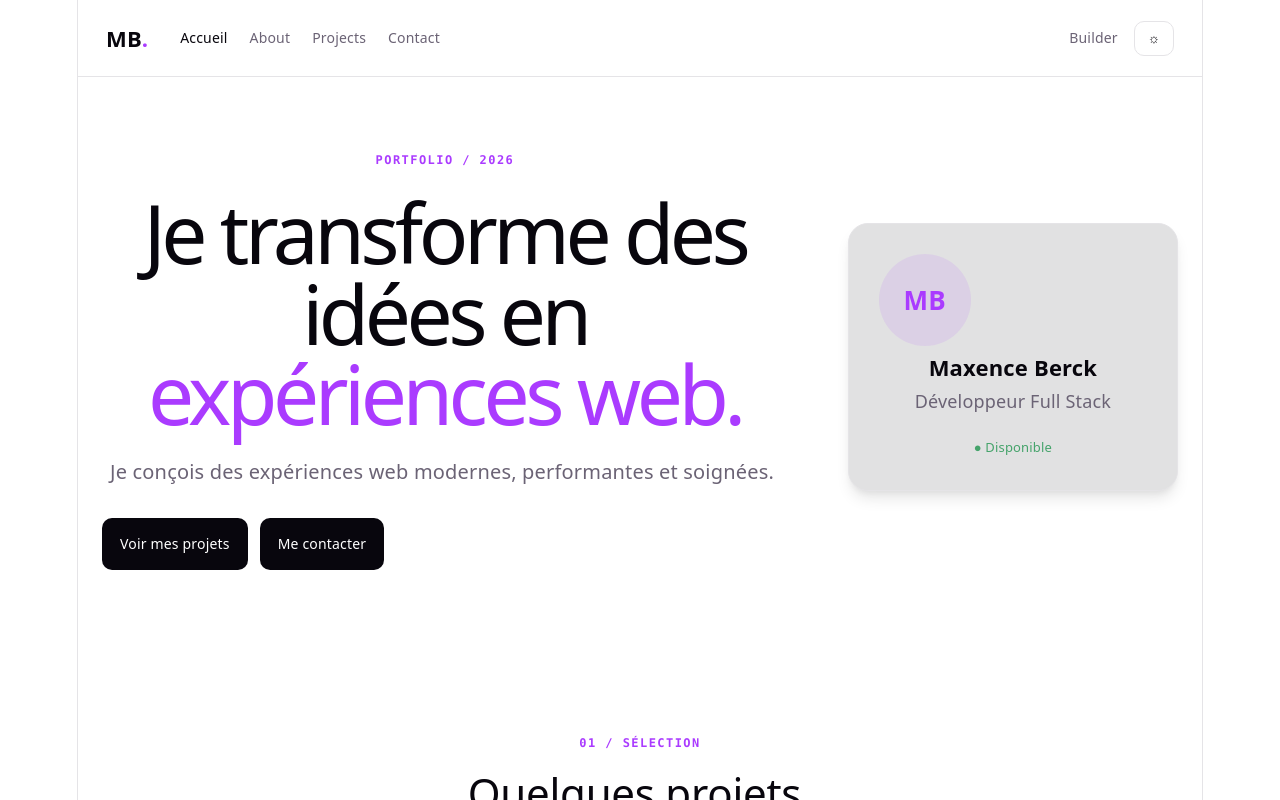
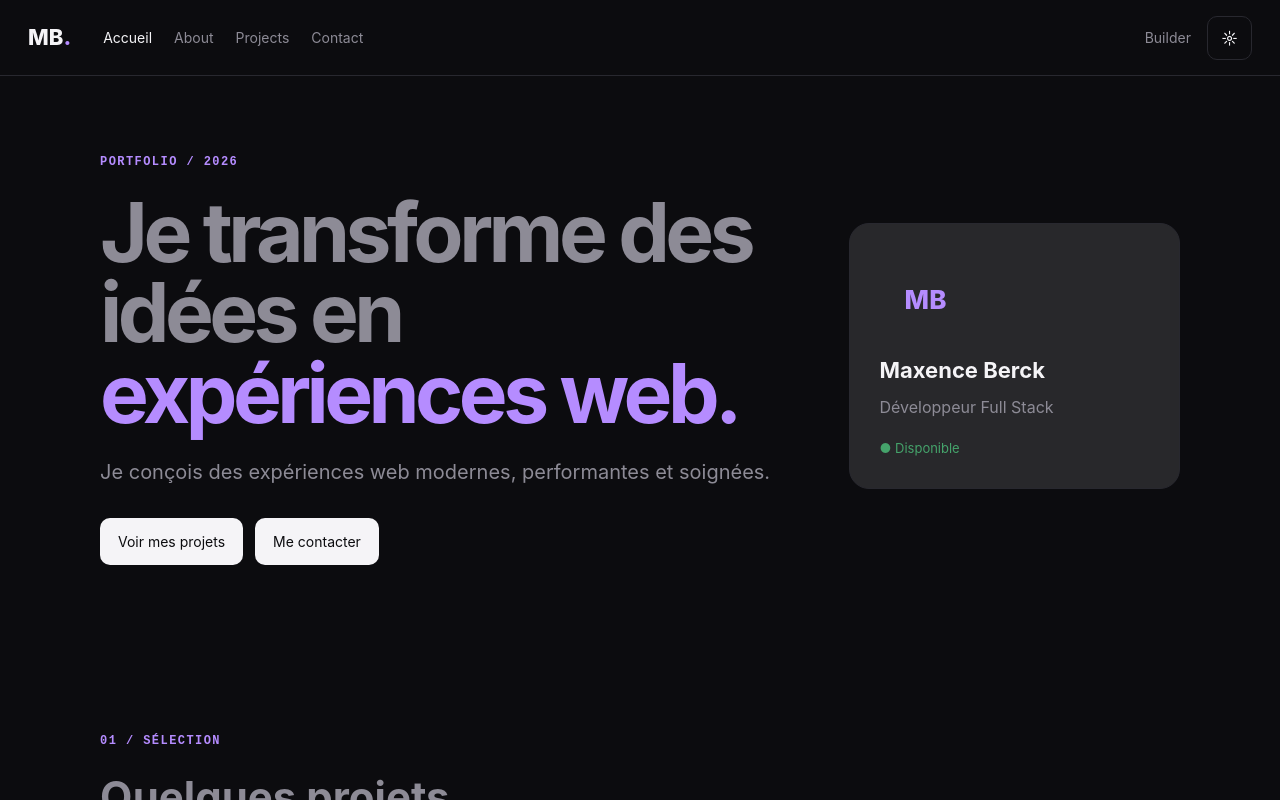
Before and after one commit to maxberck/portfolio_React, a React (Vite) app: page / in a window 1280 px wide. Shown: the top 800 px of the page. Built offline with nearby package versions, Linux system fonts and the light colour scheme.

Commit message:
style: simplify global portfolio theme

```diff
--- a/src/index.css
+++ b/src/index.css
@@ -1,111 +1 @@
-:root {
-  --text: #6b6375;
-  --text-h: #08060d;
-  --bg: #fff;
-  --border: #e5e4e7;
-  --code-bg: #f4f3ec;
-  --accent: #aa3bff;
-  --accent-bg: rgba(170, 59, 255, 0.1);
-  --accent-border: rgba(170, 59, 255, 0.5);
-  --social-bg: rgba(244, 243, 236, 0.5);
-  --shadow:
-    rgba(0, 0, 0, 0.1) 0 10px 15px -3px, rgba(0, 0, 0, 0.05) 0 4px 6px -2px;
-
-  --sans: system-ui, 'Segoe UI', Roboto, sans-serif;
-  --heading: system-ui, 'Segoe UI', Roboto, sans-serif;
-  --mono: ui-monospace, Consolas, monospace;
-
-  font: 18px/145% var(--sans);
-  letter-spacing: 0.18px;
-  color-scheme: light dark;
-  color: var(--text);
-  background: var(--bg);
-  font-synthesis: none;
-  text-rendering: optimizeLegibility;
-  -webkit-font-smoothing: antialiased;
-  -moz-osx-font-smoothing: grayscale;
-
-  @media (max-width: 1024px) {
-    font-size: 16px;
-  }
-}
-
-@media (prefers-color-scheme: dark) {
-  :root {
-    --text: #9ca3af;
-    --text-h: #f3f4f6;
-    --bg: #16171d;
-    --border: #2e303a;
-    --code-bg: #1f2028;
-    --accent: #c084fc;
-    --accent-bg: rgba(192, 132, 252, 0.15);
-    --accent-border: rgba(192, 132, 252, 0.5);
-    --social-bg: rgba(47, 48, 58, 0.5);
-    --shadow:
-      rgba(0, 0, 0, 0.4) 0 10px 15px -3px, rgba(0, 0, 0, 0.25) 0 4px 6px -2px;
-  }
-
-  #social .button-icon {
-    filter: invert(1) brightness(2);
-  }
-}
-
-#root {
-  width: 1126px;
-  max-width: 100%;
-  margin: 0 auto;
-  text-align: center;
-  border-inline: 1px solid var(--border);
-  min-height: 100svh;
-  display: flex;
-  flex-direction: column;
-  box-sizing: border-box;
-}
-
-body {
-  margin: 0;
-}
-
-h1,
-h2 {
-  font-family: var(--heading);
-  font-weight: 500;
-  color: var(--text-h);
-}
-
-h1 {
-  font-size: 56px;
-  letter-spacing: -1.68px;
-  margin: 32px 0;
-  @media (max-width: 1024px) {
-    font-size: 36px;
-    margin: 20px 0;
-  }
-}
-h2 {
-  font-size: 24px;
-  line-height: 118%;
-  letter-spacing: -0.24px;
-  margin: 0 0 8px;
-  @media (max-width: 1024px) {
-    font-size: 20px;
-  }
-}
-p {
-  margin: 0;
-}
-
-code,
-.counter {
-  font-family: var(--mono);
-  display: inline-flex;
-  border-radius: 4px;
-  color: var(--text-h);
-}
-
-code {
-  font-size: 15px;
-  line-height: 135%;
-  padding: 4px 8px;
-  background: var(--code-bg);
-}
+:root{--text:#8d8b96;--text-h:#f5f4f7;--bg:#0c0c0f;--border:#28282f;--accent:#b58cff;--code-bg:#17171c;--sans:Inter,ui-sans-serif,system-ui,sans-serif;--mono:ui-monospace,SFMono-Regular,monospace;font:16px/1.5 var(--sans);color:var(--text);background:var(--bg);font-synthesis:none;text-rendering:optimizeLegibility;-webkit-font-smoothing:antialiased}html[data-theme="light"]{--text:#68646f;--text-h:#111014;--bg:#faf9fb;--border:#dedce2;--accent:#7d3cff;--code-bg:#f0eef3}*{box-sizing:border-box}html{background:var(--bg)}body{margin:0;min-width:320px}button,input{font:inherit}a{transition:opacity .2s ease}a:hover{opacity:.78}
```
